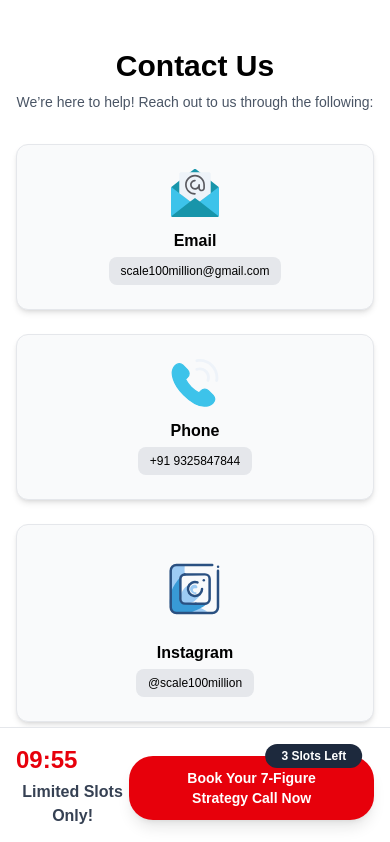
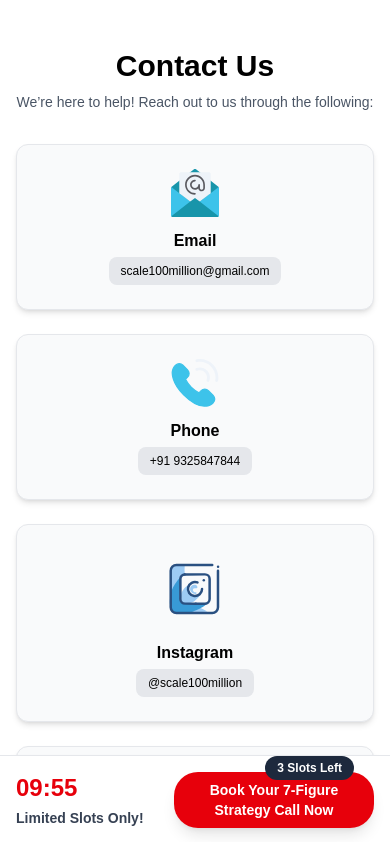
Before and after one commit to ZGOD01/DoneForYou, a React (Vite) app: page /contact in a window 390 px wide. Shown: the top 842 px of the page. Built offline with nearby package versions, Linux system fonts and the light colour scheme; a web font is replaced by a local one.

Commit message:
Sticky Bar Updated

```diff
--- a/src/components/StickyBar.jsx
+++ b/src/components/StickyBar.jsx
@@ -19,35 +19,33 @@ const StickyBar = () => {
             }
         }, 1000);
 
-        return () => {
-            clearInterval(myInterval);
-        };
+        return () => clearInterval(myInterval);
     }, [minutes, seconds]);
 
     return (
-        <div className="fixed bottom-0 left-0 w-full bg-white p-4 shadow-lg flex items-center justify-between border-t border-gray-200 lg:px-20 z-[1000]">
+        <div className="fixed bottom-0 left-0 w-full bg-white p-4 shadow-lg flex items-center justify-between border-t border-gray-200 lg:px-20 z-[1000] space-x-2 sm:space-x-6">
+
             {/* Left-aligned content */}
-            <div className="flex flex-col items-start space-y-1">
+            <div className="flex flex-col items-start space-y-1 min-w-[120px]">
                 <div className="text-red-600 text-2xl font-bold">
                     {minutes.toString().padStart(2, '0')}:
                     {seconds.toString().padStart(2, '0')}
                 </div>
-                <div className="flex items-center space-x-2 text-base text-gray-700">
+                <div className="flex items-center space-x-2 text-sm sm:text-base text-gray-700">
                     <span className="font-extrabold">Limited Slots Only!</span>
                 </div>
             </div>
 
             {/* Right-aligned content */}
-            <div className="flex flex-col items-center">
-                <div className="relative">
-                    <div className="bg-slate-800 text-white font-semibold text-xs px-4 py-1 rounded-full absolute -top-8 right-9 transform translate-x-1/4 translate-y-full">
-                        3 Slots Left
-                    </div>
-                    <button className="bg-red-600 text-white font-semibold text-sm sm:text-base md:text-lg rounded-3xl shadow-lg overflow-hidden transition transform mt-1 px-8 py-3">
-                        Book Your 7-Figure Strategy Call Now
-                    </button>
+            <div className="flex items-center flex-1 justify-end relative">
+                <div className="bg-slate-800 text-white font-semibold text-xs px-3 py-1 rounded-full absolute -top-4 right-5 text-center">
+                    3 Slots Left
                 </div>
+                <button className="bg-red-600 text-white font-semibold text-sm sm:text-base md:text-lg rounded-3xl shadow-lg overflow-hidden transition transform px-4 sm:px-6 py-2 sm:py-3 whitespace-normal text-center max-w-[200px] sm:max-w-[300px]">
+                    Book Your 7-Figure Strategy Call Now
+                </button>
             </div>
+
         </div>
     );
 };
```
